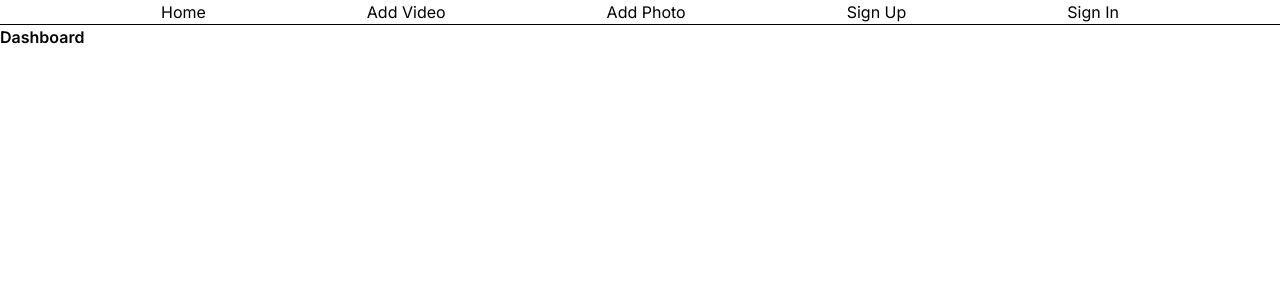
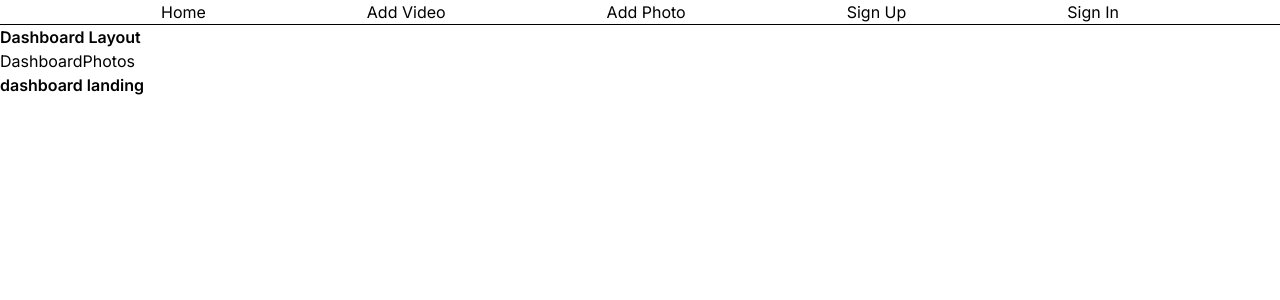
Before and after one commit to whlong1/next.js-photo-app, a Next.js app: page /dashboard in a window 1280 px wide. Shown: the top 300 px of the page. Built offline with nearby package versions, Linux system fonts and the light colour scheme; no server answers.

Commit message:
Build out initial dashboard user journey

```diff
--- /dev/null
+++ b/src/app/(pages)/dashboard/layout.tsx
@@ -0,0 +1,15 @@
+import Link from "next/link"
+const DashboardLayout = ({ children }: { children: React.ReactNode }) => {
+  return (
+    <>
+      <h1>Dashboard Layout</h1>
+      <nav>
+        <Link href="/dashboard">Dashboard</Link>
+        <Link href="/dashboard/photos">Photos</Link>
+      </nav>
+      {children}
+    </>
+  )
+}
+
+export default DashboardLayout
--- a/src/app/(pages)/dashboard/page.tsx
+++ b/src/app/(pages)/dashboard/page.tsx
@@ -1,9 +1,9 @@
-const Dashboard = () => {
+const DashboardLanding = () => {
   return (
     <>
-      <h1>Dashboard</h1>
+      <h1>dashboard landing</h1>
     </>
   )
 }
 
-export default Dashboard
+export default DashboardLanding
--- /dev/null
+++ b/src/app/(pages)/dashboard/photos/page.tsx
@@ -0,0 +1,9 @@
+const DashboardPhotos = () => {
+  return (
+    <div>
+      PHOTOS DASHBOARD
+    </div>
+  )
+}
+
+export default DashboardPhotos
--- a/src/app/(pages)/photos/new/components/NewPhotoDialog.tsx
+++ b/src/app/(pages)/photos/new/components/NewPhotoDialog.tsx
@@ -1,3 +1,4 @@
+"use client"
 // React
 import { useState } from "react"
 
@@ -6,7 +7,22 @@ import NewPhotoForm from "./NewPhotoForm"
 import PhotoUploader from "./PhotoUploader"
 
 const NewPhotoDialog = () => {
+
+  const [photoId, setPhotoId] = useState("")
+
   //TODO Address state toggle (local vs shared)
+  // What state needs to be here?
+  // child components need to share:
+  // isUploaded?
+  // photoId
+
+  // How do we handle edits?
+  // Pass state in link
+  // A user would see a list of their photos (marked uploaded or note)
+  // clicking on a photo would bring its details up (params)
+  // refreshing would still grant access to the selected photo
+  // pass props down to dialog box
+  //
 
   return (
     <dialog open className="rounded">
--- a/src/app/(pages)/photos/new/components/PhotoUploader.tsx
+++ b/src/app/(pages)/photos/new/components/PhotoUploader.tsx
@@ -63,6 +63,13 @@ const PhotoUploader = () => {
       {filePreviewURL && <img src={filePreviewURL} alt="Selected file" />}
       {s3PresignedGetURL && <img src={s3PresignedGetURL} alt="Uploaded file" />}
 
+
+      <p>FILES</p>
+      <p>
+        file name <br/>
+        filesize
+      </p>
+
       <button
         className="w-full bg-slate-500 text-white font-semibold"
         onClick={handleUpload}>CONFIRM</button>
```
